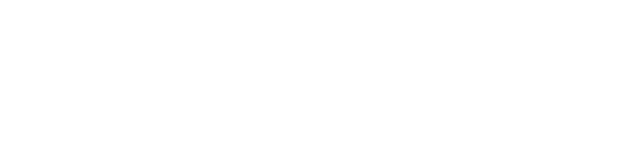
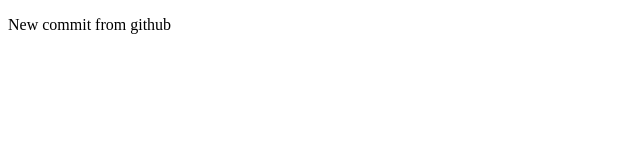
Before and after one commit to vaishnawisinha/ZohoRepo4, a plain HTML site: page index2.html in a window 1280 px wide. Shown: the whole page, without its empty margins (0-640 px from the left). Drawn offline with Linux system fonts and the light colour scheme.

Commit message:
Update index2.html

```diff
--- a/index2.html
+++ b/index2.html
@@ -5,6 +5,6 @@
     <title>Title</title>
 </head>
 <body>
-
+<p>New commit from github</p>
 </body>
 </html>
```
